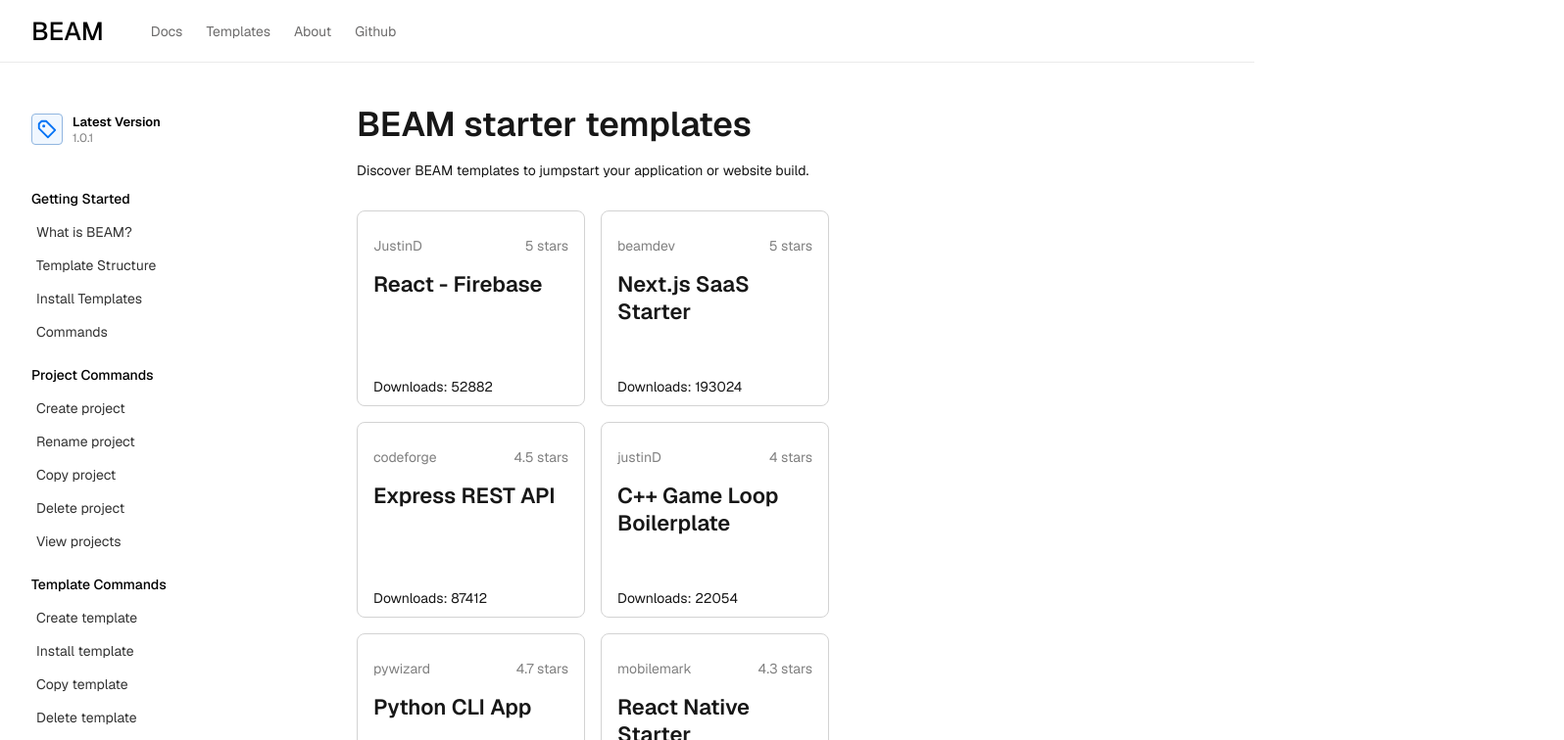
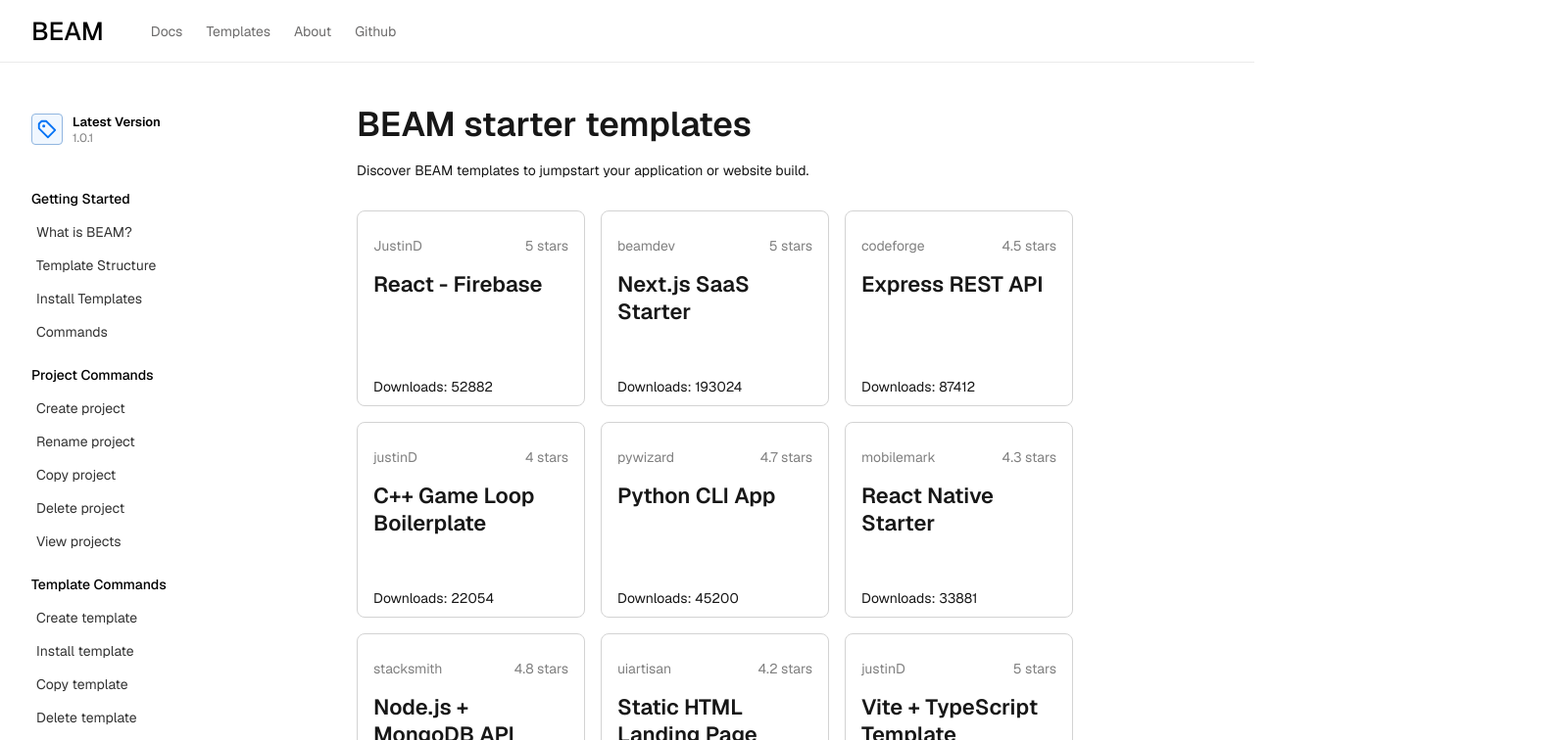
Before and after one commit to jDelille/beam-docs, a React (Vite) app: page /templates in a window 1280 px wide. Shown: the top 756 px of the page at 98% size, 1596 px wide, since content can reach past the window. Built offline with nearby package versions, Linux system fonts and the light colour scheme.

Commit message:
fixed width

```diff
--- a/src/styles/globals.scss
+++ b/src/styles/globals.scss
@@ -23,7 +23,6 @@ main {
         padding-bottom: 3rem;
         @include bp.respond(md) {
             padding: 0 2rem;
-
         }
 
         .templates {
@@ -31,6 +30,7 @@ main {
             flex-wrap: wrap;
             gap: 1rem;
             margin: 2rem 0;
+            width: 900px;
             .template {
                 width: 233px;
                 height: 200px;
```
